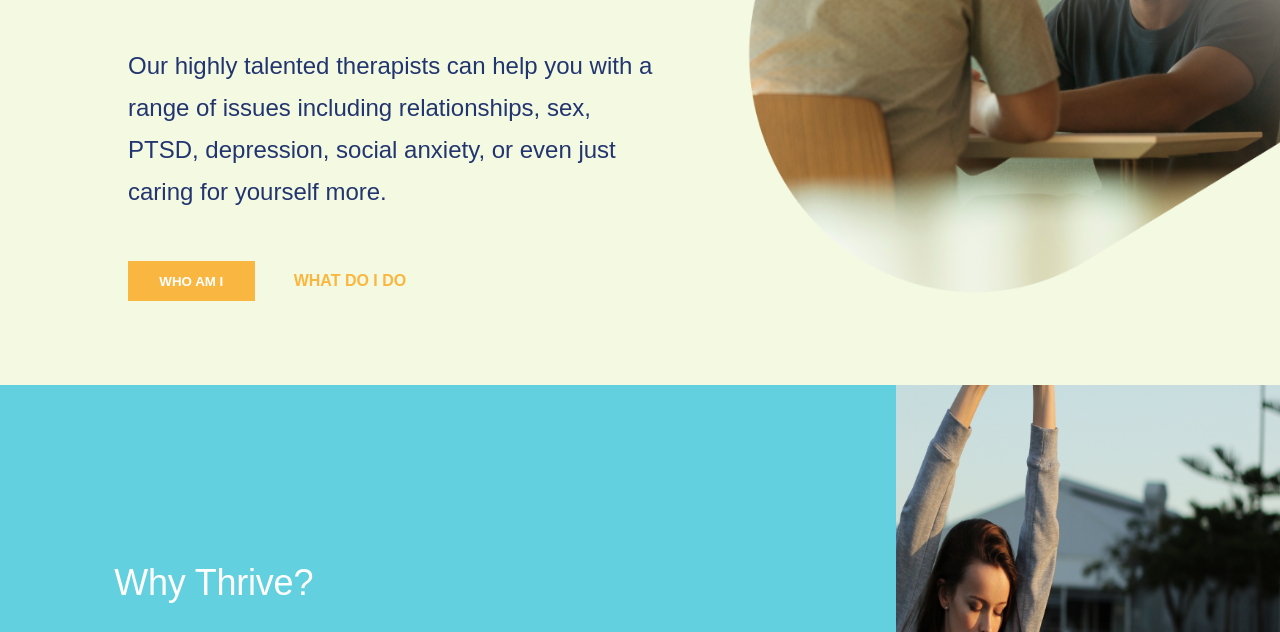
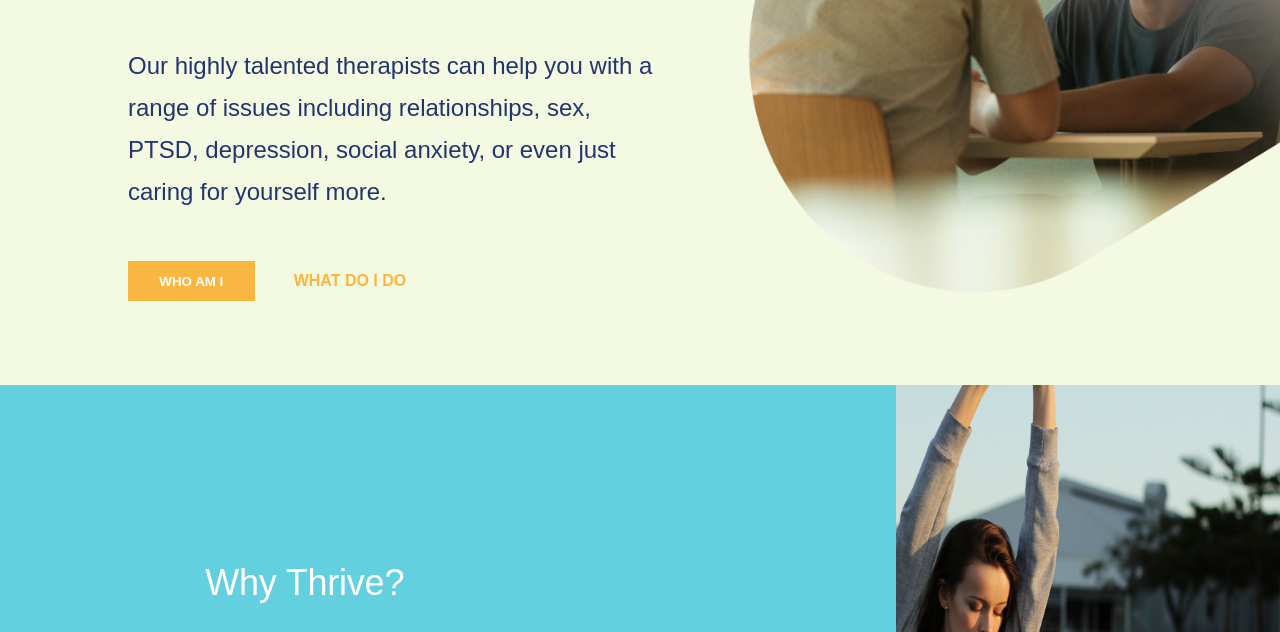
Before and after one commit to chillozawr/profsoft_task1, a plain HTML site: page index.html in a window 1280 px wide. Shown: the part 320-952 px from the top of the page. Drawn offline with Linux system fonts and the light colour scheme.

Commit message:
Update styles.css

```diff
--- a/styles.css
+++ b/styles.css
@@ -183,11 +183,12 @@ p, a, h1, h2, h3, button, li {
 }
 
 .info__heading {
-    margin: 2em 114.188px;
+    margin: 2em 5.7em;
     color: #FFFFFF;
     font-size: 36px;
     line-height: 27px;
     letter-spacing: -0.006em;
+
 }
 
 
```
